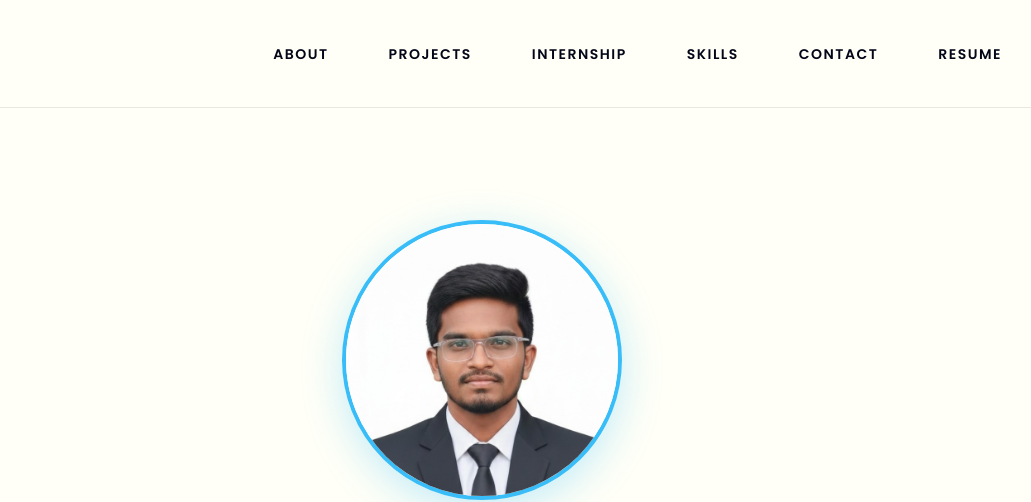
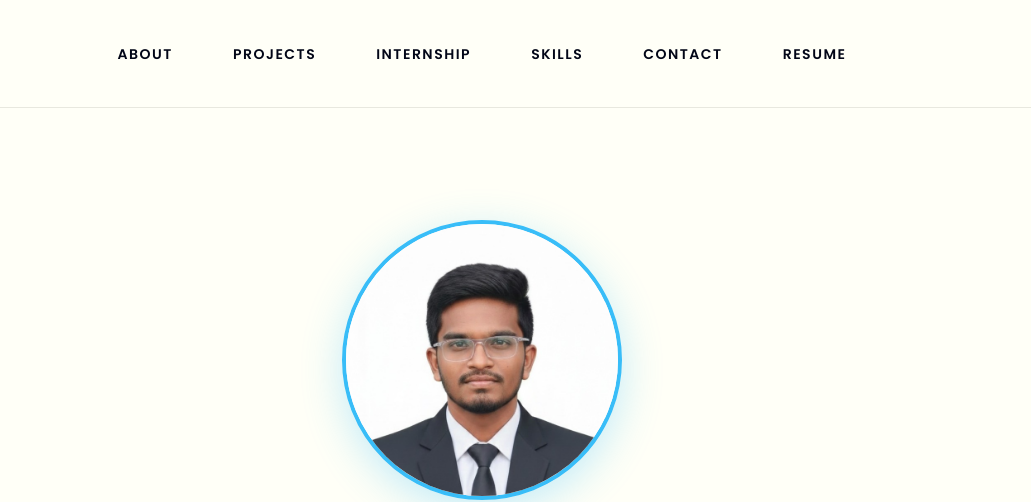
Before and after one commit to RangishCoder/protfolio, a plain HTML site: page index.html in a window 1280 px wide. Shown: the top 502 px of the page, without its empty margins (158-1189 px from the left). Drawn offline with nearby package versions, Linux system fonts and the light colour scheme.

Commit message:
Center navigation items instead of aligning right

```diff
--- a/styles.css
+++ b/styles.css
@@ -1,4 +1,6 @@
-
+/* ===========================
+   RESET & BASE STYLES
+   =========================== */
 * {
     margin: 0;
     padding: 0;
@@ -60,7 +62,7 @@ body {
 .nav-list {
     list-style: none;
     display: flex;
-    justify-content: flex-end;
+    justify-content: center;
     gap: 60px;
 }
 
```
